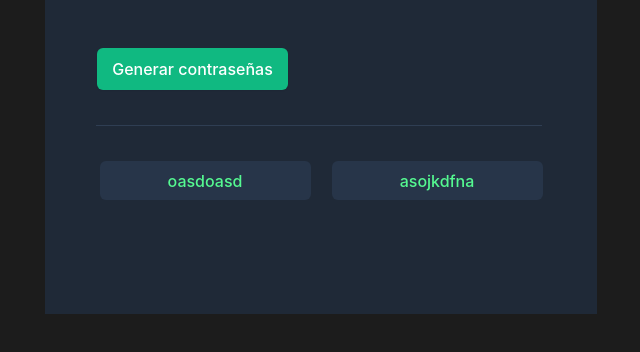
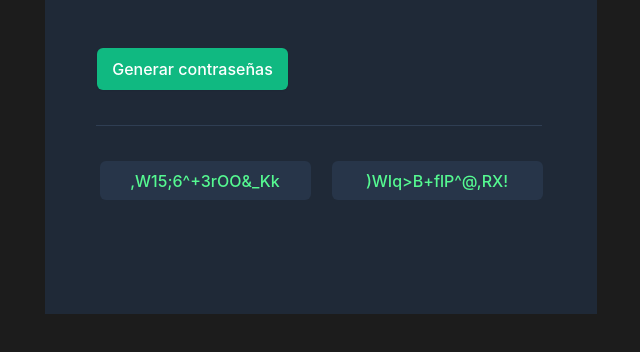
Before and after one commit to anbustamante/PasswordGen, a plain HTML site: page index.html in a window 1280 px wide. Both pictures are taken after a click on the button "Generar contraseñas". Shown: the part 236-588 px from the top of the page, without its empty margins (319-959 px from the left). Drawn offline with Linux system fonts and the light colour scheme.

Commit message:
ver1.0.0

```diff
--- a/index.html
+++ b/index.html
@@ -16,8 +16,8 @@
         </div>
         <div class="lineaSeparadora"></div>
         <div class="contenedorInferior">
-            <div class="contraseña"><p id="passwd1">oasdoasd</p></div>
-            <div class="contraseña"><p id="passwd2">asojkdfna</p></div>
+            <div class="contraseña"><p id="passwd1"></p></div>
+            <div class="contraseña"><p id="passwd2"></p></div>
         </div>
     </div>
     <script src="script.js"></script>
--- a/script.js
+++ b/script.js
@@ -1,16 +1,18 @@
-const characters = ["A","B","C","D","E","F","G","H","I","J","K","L",
+const characters =["A","B","C","D","E","F","G","H","I","J","K","L",
 "M","N","O","P","Q","R","S","T","U","V","W","X","Y","Z","a","b","c",
 "d","e","f","g","h","i","j","k","l","m","n","o","p","q","r","s","t",
 "u","v","w","x","y","z", "0", "1", "2", "3", "4", "5", "6", "7", "8",
 "9","~","`","!","@","#","$","%","^","&","*","(",")","_","-","+","=",
 "{","[","}","]",",","|",":",";","<",">",".","?","/"];
 
+let passwordEl = document.getElementById("passwd1")
+let passwordE2 = document.getElementById("passwd2")
+
 function randomCar(){
     let indiceRandom = 0;
     indiceRandom = Math.floor(Math.random()*characters.length)
     return characters[indiceRandom]
 }
-
 function generarContraseña(){
     let contraseña = "";
     for(let i=0;i<16;i++){
@@ -18,3 +20,7 @@ function generarContraseña(){
     }
     return contraseña;
 }
+function generarContraseñas(){
+    passwordEl.textContent = generarContraseña()
+    passwordE2.textContent = generarContraseña()
+}
```
